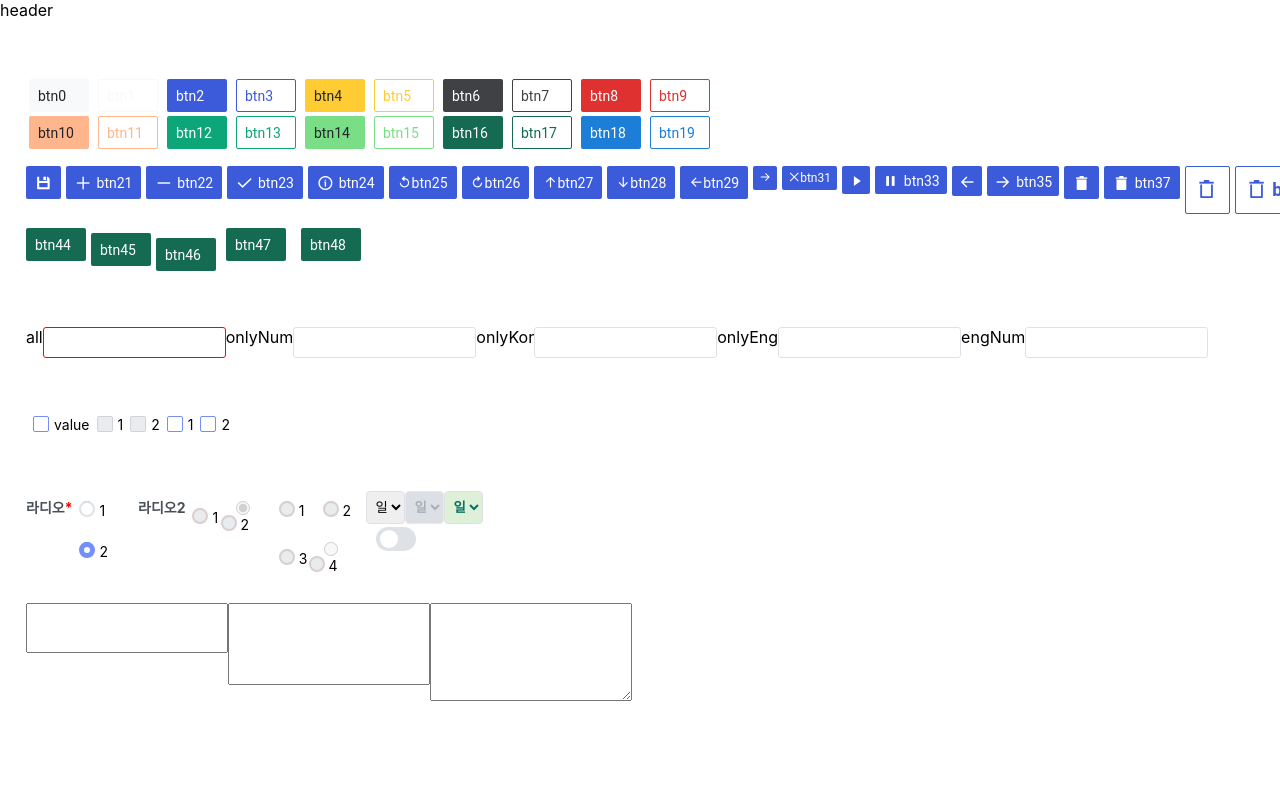
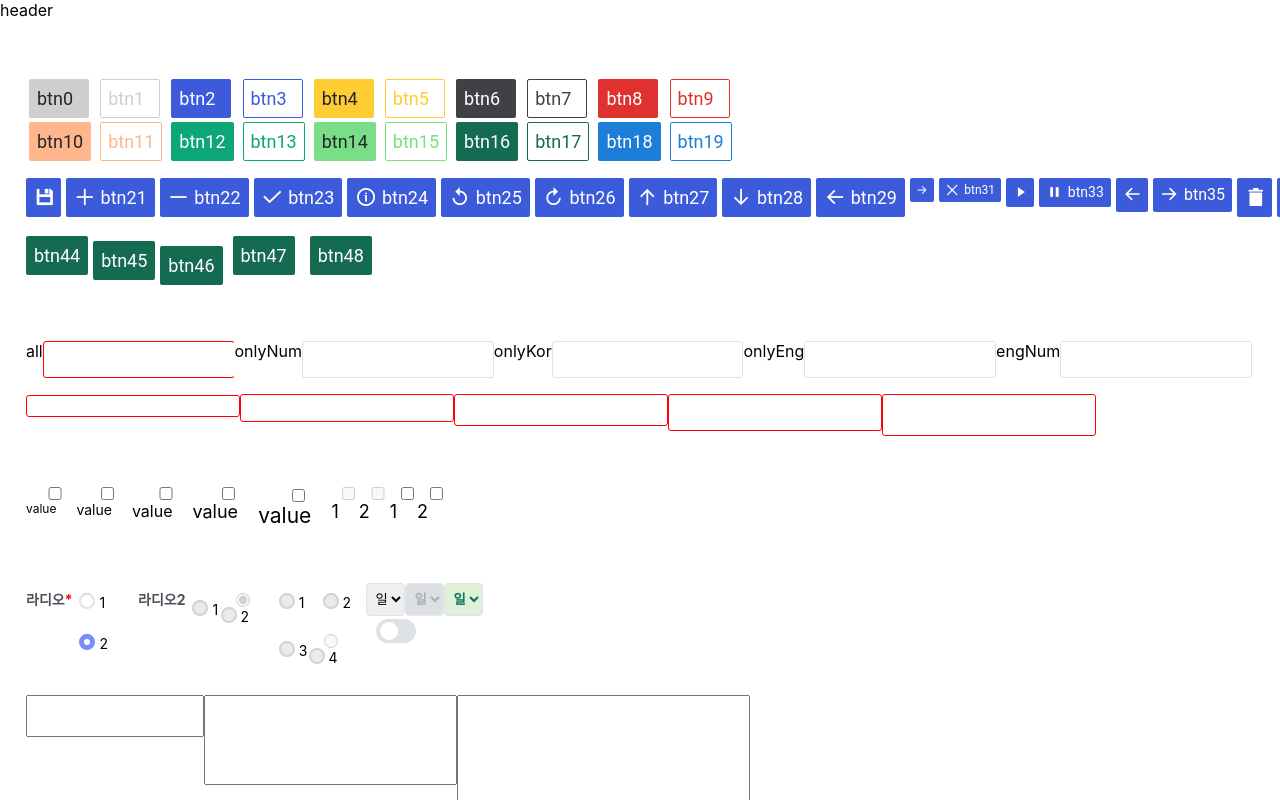
Before and after one commit to mlbghoon/PersnalBlog, a React (Create React App) app in the folder Movie/: page /ComponentTest in a window 1280 px wide. Built offline with nearby package versions, Linux system fonts and the light colour scheme.

Commit message:
리팩토링

```diff
--- a/Movie/package.json
+++ b/Movie/package.json
@@ -21,6 +21,7 @@
     "redux": "^4.2.0",
     "redux-actions": "^2.6.5",
     "redux-logger": "^3.0.6",
+    "sass": "^1.53.0",
     "typescript": "^4.7.3",
     "web-vitals": "^2.1.4",
     "x-axios-progress-bar": "^1.2.2"
--- a/Movie/src/common/components/Button/index.tsx
+++ b/Movie/src/common/components/Button/index.tsx
@@ -14,26 +14,26 @@ export const Button = ({id,margin,disabled,size="md",color="tomato",filled=true,
 
 	if (innerImage) {
 		switch (icon) {
-			case "save"    : iconClass = 'xi-diskette xi-x'; break;
-			case "add"     : iconClass = 'xi-plus xi-x';     break;
-			case "del"     : iconClass = 'xi-minus xi-x';    break;
-			case "check"   : iconClass = 'xi-check xi-x';    break;
-			case "info"	   : iconClass = 'xi-info-o xi-x';   break;
-			case "undo"    : iconClass = 'xi-undo';          break;
-			case "redo"    : iconClass = 'xi-redo';          break;
-			case "arrowUp" : iconClass = 'xi-arrow-up';      break;
-			case "arrowDn" : iconClass = 'xi-arrow-down';    break;
-			case "arrowL"  : iconClass = 'xi-arrow-left';    break;
-			case "arrowR"  : iconClass = 'xi-arrow-right';   break;
-			case "close"   : iconClass = 'xi-close';         break;
-			case "play"    : iconClass = 'xi-play xi-x';     break;
-			case "pause"   : iconClass = 'xi-pause xi-x';    break;
-			case "srch"    : iconClass = 'xi-search xi-x';   break;
-			case "left"    : iconClass = 'xi-arrow-left xi-x c-grey-6';   break;
-			case "right"   : iconClass = 'xi-arrow-right xi-x c-grey-6';  break;
-			case "trash"   : iconClass = filled ? 'xi-trash xi-x'     : 'xi-trash-o xi-x';     break;
-			case "copy"    : iconClass = filled ? 'xi-documents xi-x' : 'xi-documents-o xi-x'; break;
-			case "down"    : iconClass = filled ? 'xi-download xi-x'  : 'xi-download-o xi-x';  break;
+			case "save"    : iconClass = 'xi-x xi-diskette';     break;
+			case "add"     : iconClass = 'xi-x xi-plus';         break;
+			case "del"     : iconClass = 'xi-x xi-minus';        break;
+			case "check"   : iconClass = 'xi-x xi-check';        break;
+			case "info"	   : iconClass = 'xi-x xi-info-o';       break;
+			case "undo"    : iconClass = 'xi-x xi-undo';         break;
+			case "redo"    : iconClass = 'xi-x xi-redo';         break;
+			case "arrowUp" : iconClass = 'xi-x xi-arrow-up';     break;
+			case "arrowDn" : iconClass = 'xi-x xi-arrow-down';   break;
+			case "arrowL"  : iconClass = 'xi-x xi-arrow-left';   break;
+			case "arrowR"  : iconClass = 'xi-x xi-arrow-right';  break;
+			case "close"   : iconClass = 'xi-x xi-close';        break;
+			case "play"    : iconClass = 'xi-x xi-play';         break;
+			case "pause"   : iconClass = 'xi-x xi-pause';        break;
+			case "srch"    : iconClass = 'xi-x xi-search';       break;
+			case "left"    : iconClass = 'xi-x xi-arrow-left';   break;
+			case "right"   : iconClass = 'xi-x xi-arrow-right';  break;
+			case "trash"   : iconClass = filled ? 'xi-x xi-trash'     : 'xi-x xi-trash-o';     break;
+			case "copy"    : iconClass = filled ? 'xi-x xi-documents' : 'xi-x xi-documents-o'; break;
+			case "down"    : iconClass = filled ? 'xi-x xi-download'  : 'xi-x xi-download-o';  break;
 
 			default : iconClass = null; break;
 		}
--- a/Movie/src/common/components/Checkbox/index.tsx
+++ b/Movie/src/common/components/Checkbox/index.tsx
@@ -1,7 +1,7 @@
 import React from 'react';
 import { sh_chk_pt, sh_evnt_return, sh_multi_chk_pt } from '../TypeInterfaces';
 
-export const Checkbox =({id,keyProp,disabled,checked,value,onChange,onClick }:sh_chk_pt) => {
+export const Checkbox =({size="md",id,keyProp,disabled,checked,value,onChange,onClick }:sh_chk_pt) => {
 	const onClickHandler = (e:React.MouseEvent) => {
 		const target = e.target as HTMLInputElement;
 		onClick({id: id, target : target, key: target.value, checked : target.checked });
@@ -15,6 +15,11 @@ export const Checkbox =({id,keyProp,disabled,checked,value,onChange,onClick }:sh
 		<div
 			className= {"sh-input-checkbox-div"}
 		>
+			<label
+				key       = {"key_" + id + "_labal_" + keyProp}
+				htmlFor   = {"chk_" + id + "_" + keyProp}
+				className = {"sh-input-checkbox-label " + size}
+			>
 				<input
 					id       = {id}
 					key      = {"key_" + id + "_checkbox_" + keyProp}
@@ -22,16 +27,11 @@ export const Checkbox =({id,keyProp,disabled,checked,value,onChange,onClick }:sh
 					type     = {"checkbox"}
 					value    = {keyProp}
 					disabled = {disabled}
-				className= {"sh-input-checkbox-input"}
+					className= {"sh-input-checkbox-input " + size}
 					checked = {checked}
 					onClick = {onClickHandler}
 					onChange= {onChangeHandler}
 				/>
-			<label
-				key       = {"key_" + id + "_labal_" + keyProp}
-				htmlFor   = {"chk_" + id + "_" + keyProp}
-				className = {"sh-input-checkbox-label"}
-			>
 				{value}
 			</label>
 		</div>
@@ -39,7 +39,7 @@ export const Checkbox =({id,keyProp,disabled,checked,value,onChange,onClick }:sh
 }
 
 
-export const MultiCheckBox =({id,disabled,onChange,onClick,dataset }:sh_multi_chk_pt) => {
+export const MultiCheckBox =({size="md",id,disabled,onChange,onClick,dataset }:sh_multi_chk_pt) => {
 	const onClickHandler = (e:sh_evnt_return) => {
 		const target = e.target as HTMLInputElement;
 		onClick({id: id, target: target, key: target.value, checked : target.checked});
@@ -58,6 +58,7 @@ export const MultiCheckBox =({id,disabled,onChange,onClick,dataset }:sh_multi_ch
 						key      = {'checkbox_' + id + "_"+ i}
 						value    = {nm}
 						keyProp  = {cd}
+						size     = {size}
 						checked  = {checked}
 						disabled = {disabled}
 						onChange = {onChangeHandler}
--- a/Movie/src/common/components/Input/index.tsx
+++ b/Movie/src/common/components/Input/index.tsx
@@ -1,7 +1,7 @@
 import React, { useEffect, useRef } from 'react';
 import { sh_evnt_return, sh_ipt_pt } from '../TypeInterfaces';
 
-export const Input =({alertEmpty,type,id,margin,disabled=false,readOnly,width,size="",color,value,placeholder,minLength,maxLength,onChange,onKeyPress=(e:sh_evnt_return)=>{return;},onBlur=(e:sh_evnt_return)=>{return;},onKeyUp=(e:sh_evnt_return)=>{return;},focusOnRender=false}:sh_ipt_pt) => {
+export const Input =({alertEmpty,type,id,margin,disabled=false,readOnly,width,size="md",color,value,placeholder,minLength,maxLength,onChange,onKeyPress=(e:sh_evnt_return)=>{return;},onBlur=(e:sh_evnt_return)=>{return;},onKeyUp=(e:sh_evnt_return)=>{return;},focusOnRender=false}:sh_ipt_pt) => {
 	let inputRef = useRef<HTMLInputElement>(null);
 
 	useEffect(() => {
@@ -29,12 +29,12 @@ export const Input =({alertEmpty,type,id,margin,disabled=false,readOnly,width,si
 		}
 	}
 
-	let inputDIvClass = "sh-input-div";
-	let inputClass = "";
+	let inputDIvClass = "sh-input-div " + size;
+	let inputClass = size;
 
 	if (alertEmpty) {
 		if (value === "") {
-			inputClass += "border_red ";
+			inputClass += " border_red ";
 
 		}
 
@@ -68,11 +68,13 @@ export const Input =({alertEmpty,type,id,margin,disabled=false,readOnly,width,si
 		>
 			<input
 				id          = {id}
+				ref         = {inputRef}
 				type        = {"text"}
 				value       = {rtnVal(value)}
+				style       = {{color: color}}
 				readOnly    = {readOnly}
 				disabled    = {disabled}
-				className   = {inputClass + (size === 'h1' ? "sh-input-h1" : "")}
+				className   = {inputClass}
 				minLength   = {minLength}
 				maxLength   = {maxLength}
 				placeholder = {placeholder}
@@ -81,8 +83,6 @@ export const Input =({alertEmpty,type,id,margin,disabled=false,readOnly,width,si
 				onKeyDown = {onKeyPressHandler}
 				onKeyUp   = {onKeyUpHandler}
 				onBlur    = {onBlurHandler}
-				ref= {inputRef}
-				style    = {{color: color}}
 			/>
 		</div>
 	);
--- a/Movie/src/common/components/TextArea/index.tsx
+++ b/Movie/src/common/components/TextArea/index.tsx
@@ -1,8 +1,8 @@
 import React, { useEffect, useRef } from 'react';
 import { sh_evnt_return, sh_textarea_pt } from '../TypeInterfaces';
 
-export const TextArea =({margin,alertEmpty,rows,type,id,disabled,readOnly,width,value,placeholder,minLength,maxLength,onChange,onKeyPress=(e:sh_evnt_return)=>{return;},onBlur=(e:sh_evnt_return)=>{return;},onKeyUp=(e:sh_evnt_return)=>{return;},focusOnRender,resize=false }:sh_textarea_pt) => {
-	let inputRef = useRef<HTMLInputElement>(null);
+export const TextArea =({size="md",margin,alertEmpty,rows,type,id,disabled,readOnly,width,value,placeholder,minLength,maxLength,onChange,onKeyPress=(e:sh_evnt_return)=>{return;},onBlur=(e:sh_evnt_return)=>{return;},onKeyUp=(e:sh_evnt_return)=>{return;},focusOnRender,resize=false }:sh_textarea_pt) => {
+	let inputRef = useRef<HTMLTextAreaElement>(null);
 
 	useEffect(() => {
 		if (focusOnRender) {
@@ -66,7 +66,7 @@ export const TextArea =({margin,alertEmpty,rows,type,id,disabled,readOnly,width,
 
 	return (
 		<div className={'scrm-textarea-div' + inputClass} style={{width: width, margin: margin}}>
-			<textarea className={(resize ? "" : "no_resize")}
+			<textarea className={(size + (resize ? "" : " no_resize"))}
 				id			= {id}
 				value		= {rtnVal(value)}
 				placeholder	= {placeholder}
--- a/Movie/src/common/components/TypeInterfaces.tsx
+++ b/Movie/src/common/components/TypeInterfaces.tsx
@@ -70,6 +70,7 @@ export interface sh_sel_pt extends html_base_pt {
 }
 
 export interface sh_chk_pt extends html_base_pt {
+	size?  : string;
 	value  : string;
 	keyProp: string;
 	checked : boolean;
@@ -78,6 +79,7 @@ export interface sh_chk_pt extends html_base_pt {
 };
 
 export interface sh_multi_chk_pt extends html_base_pt {
+	size?    : string;
 	onClick  : (arg: sh_evnt_return) => void;
 	onChange : (arg: sh_evnt_return) => void;
 	dataset  :{cd: string, nm: string, checked: boolean}[]
@@ -102,6 +104,7 @@ export interface sh_textarea_pt extends html_base_pt {
 	value       : string;
 	width?      : string;
 	placeholder?: string;
+	size?       : string;
 	rows      : number;
 	minLength?: number;
 	maxLength?: number;
--- a/Movie/src/common/css/App.css
+++ b/Movie/src/common/css/App.scss
@@ -1,7 +1,4 @@
 @import url('xeicon.css');
-
-
-
 
 .App-logo {
   cursor: pointer;
@@ -37,10 +34,10 @@
 .button.i .xi-x {padding-right:0px;}
 
 .button.xs {height: 24px; line-height: 22px; font-size: 12px; padding: 0 5px;}
-.button.s  {height: 28px; line-height: 28px; font-size: 14px; padding: 0 6px;  min-width: 43px;}
-.button.m  {height: 30px; line-height: 30px; font-size: 14px; padding: 0 6px;  min-width: 60px;}
-.button.md {height: 33px; line-height: 33px; font-size: 14px; padding: 0 8px;  min-width: 60px;}
-.button.lg {height: 48px; line-height: 46px; font-size: 18px; padding: 0 10px; min-width: 100px; font-weight: bold;}
+.button.s  {height: 29px; line-height: 26px; font-size: 14px; padding: 0 6px; min-width: 43px;}
+.button.m  {height: 34px; line-height: 32px; font-size: 16px; padding: 0 6px; min-width: 60px;}
+.button.md {height: 39px; line-height: 37px; font-size: 18px; padding: 0 7px; min-width: 60px;}
+.button.lg {height: 44px; line-height: 42px; font-size: 21px; padding: 0 8px; min-width: 100px; font-weight: bold;}
 
 .button.xs.i {min-width: 24px; max-width: 24px;}
 .button.s.i  {min-width: 24px; max-width: 28px;}
@@ -53,7 +50,7 @@
 
 .button.xs.i .xi-x {font-size:1em;}
 
-.button.white      {background: #F8F9FA; color: #212529;}
+.button.white      {background: #cfcfcf; color: #212529;}
 .button.purple     {background: #3B5BDB; color: #ffffff;}
 .button.yellow     {background: #ffcc33; color: #212529;}
 .button.grey       {background: #404144; color: #ffffff;}
@@ -64,7 +61,7 @@
 .button.green      {background: #146b51; color: #ffffff;}
 .button.blue       {background: #1C7ED6; color: #ffffff;}
 
-.button.white-o      {border:1px solid #F8F9FA; color: #F8F9FA;}
+.button.white-o      {border:1px solid #cfcfcf; color: #cfcfcf;}
 .button.purple-o     {border:1px solid #3B5BDB; color: #3B5BDB;}
 .button.yellow-o     {border:1px solid #ffcc33; color: #ffcc33;}
 .button.grey-o       {border:1px solid #404144; color: #404144;}
@@ -75,27 +72,27 @@
 .button.green-o      {border:1px solid #146b51; color: #146b51;}
 .button.blue-o       {border:1px solid #1C7ED6; color: #1C7ED6;}
 
-.button.white:hover,.button.white:focus,.button.white:active                {background: #dadada;}
-.button.purple:hover,.button.purple:focus,.button.purple:active             {background: #364FC7;}
-.button.yellow:hover,.button.yellow:focus,.button.yellow:active             {background: #FFD75F;}
-.button.grey:hover,.button.grey:focus,.button.grey:active                   {background: #7b828a;}
-.button.red:hover,.button.red:focus,.button.red:active                      {background: #b72626;}
-.button.tomato:hover,.button.tomato:focus,.button.tomato:active             {background: #cf9573;}
-.button.new_green:hover,.button.new_green:focus,.button.new_green:active    {background: #0a8a63;}
-.button.lightgreen:hover,.button.lightgreen:focus,.button.lightgreen:active {background: #67ba72;}
-.button.green:hover,.button.green:focus,.button.green:active                {background: #0f513e;}
-.button.blue:hover,.button.blue:focus,.button.blue:active                   {background: #1767ad;}
+.button.white:hover,.button.white:focus,.button.white:active                {background: #8f8f8f;}
+.button.purple:hover,.button.purple:focus,.button.purple:active             {background: #2a3c97;}
+.button.yellow:hover,.button.yellow:focus,.button.yellow:active             {background: #b39743;}
+.button.grey:hover,.button.grey:focus,.button.grey:active                   {background: #4b5055;}
+.button.red:hover,.button.red:focus,.button.red:active                      {background: #751818;}
+.button.tomato:hover,.button.tomato:focus,.button.tomato:active             {background: #805c48;}
+.button.new_green:hover,.button.new_green:focus,.button.new_green:active    {background: #065e43;}
+.button.lightgreen:hover,.button.lightgreen:focus,.button.lightgreen:active {background: #427449;}
+.button.green:hover,.button.green:focus,.button.green:active                {background: #07251c;}
+.button.blue:hover,.button.blue:focus,.button.blue:active                   {background: #0d3a62;}
 
-.button.white-o:hover,.button.white-o:focus,.button.white-o:active                {color: #dadada;border:1px solid #dadada;}
-.button.purple-o:hover,.button.purple-o:focus,.button.purple-o:active             {color: #364FC7;border:1px solid #364FC7;}
-.button.yellow-o:hover,.button.yellow-o:focus,.button.yellow-o:active             {color: #FFD75F;border:1px solid #FFD75F;}
-.button.grey-o:hover,.button.grey-o:focus,.button.grey-o:active                   {color: #7b828a;border:1px solid #7b828a;}
-.button.red-o:hover,.button.red-o:focus,.button.red-o:active                      {color: #b72626;border:1px solid #b72626;}
-.button.tomato-o:hover,.button.tomato-o:focus,.button.tomato-o:active             {color: #cf9573;border:1px solid #cf9573;}
-.button.new_green-o:hover,.button.new_green-o:focus,.button.new_green-o:active    {color: #0a8a63;border:1px solid #0a8a63;}
-.button.lightgreen-o:hover,.button.lightgreen-o:focus,.button.lightgreen-o:active {color: #67ba72;border:1px solid #67ba72;}
-.button.green-o:hover,.button.green-o:focus,.button.green-o:active                {color: #0f513e;border:1px solid #0f513e;}
-.button.blue-o:hover,.button.blue-o:focus,.button.blue-o:active                   {color: #1767ad;border:1px solid #1767ad;}
+.button.white-o:hover,.button.white-o:focus,.button.white-o:active                {color: #8f8f8f;border:1px solid #8f8f8f;}
+.button.purple-o:hover,.button.purple-o:focus,.button.purple-o:active             {color: #2a3c97;border:1px solid #2a3c97;}
+.button.yellow-o:hover,.button.yellow-o:focus,.button.yellow-o:active             {color: #b39743;border:1px solid #b39743;}
+.button.grey-o:hover,.button.grey-o:focus,.button.grey-o:active                   {color: #4b5055;border:1px solid #4b5055;}
+.button.red-o:hover,.button.red-o:focus,.button.red-o:active                      {color: #751818;border:1px solid #751818;}
+.button.tomato-o:hover,.button.tomato-o:focus,.button.tomato-o:active             {color: #805c48;border:1px solid #805c48;}
+.button.new_green-o:hover,.button.new_green-o:focus,.button.new_green-o:active    {color: #065e43;border:1px solid #065e43;}
+.button.lightgreen-o:hover,.button.lightgreen-o:focus,.button.lightgreen-o:active {color: #427449;border:1px solid #427449;}
+.button.green-o:hover,.button.green-o:focus,.button.green-o:active                {color: #07251c;border:1px solid #07251c;}
+.button.blue-o:hover,.button.blue-o:focus,.button.blue-o:active                   {color: #0d3a62;border:1px solid #0d3a62;}
 
 
 .app-panel    {height: 100vh; width: 100%; display: block; overflow: hidden;}
@@ -131,13 +128,22 @@
 .center-panel { text-align: center; }
 
 
-input[type='text'], input[type='password'] {font-size: 14px; line-height: 16px; position: relative; z-index: 9; height: 15px; padding: 8px 0 6px; color: #000; border: 1px solid #DEE2E6; background: #fff; outline: none; border-radius:3px;}
+input[type='text'], input[type='password'] { position: relative; z-index: 9; color: #000; border: 1px solid #DEE2E6; background: #fff; outline: none; border-radius:3px;}
 input[type='text']::placeholder, input[type='password']::placeholder {color:#ADB5BD;}
 
-.sh-input-div {overflow:hidden; width: 100%; height: 33.33px}
-.sh-input-h1 {
-	font-weight: bold; font-size: 1.5em !important;
-}
+.sh-input-div {overflow:hidden; width: 100%; }
+.sh-input-div.xs {height: 24px}
+.sh-input-div.s  {height: 29px}
+.sh-input-div.m  {height: 34px}
+.sh-input-div.md {height: 39px}
+.sh-input-div.lg {height: 44px}
+
+input.xs { width: 99%; line-height: 12px; font-size: 12px; padding: 3px 0 3px; }
+input.s  { width: 99%; line-height: 14px; font-size: 14px; padding: 5px 0 5px; }
+input.m  { width: 99%; line-height: 16px; font-size: 16px; padding: 6px 0 6px; }
+input.md { width: 99%; line-height: 18px; font-size: 18px; padding: 7px 0 7px; }
+input.lg { width: 99%; line-height: 21px; font-size: 21px; font-weight: bold; padding: 8px 0 8px; }
+
 .sh-input-div > input[type='text']:focus , input[type='password']:focus { outline: none; }
 .sh-input-div > input[type='text']:disabled , input[type='password']:disabled {background-color: #ced4da; color:#777; cursor: not-allowed;}
 .sh-input-div > input[type='text']:disabled::placeholder , input[type='password']:disabled::placeholder {color:#777; }
@@ -149,12 +155,19 @@ input[type='text']::placeholder, input[type='password']::placeholder {color:#ADB
 
 /* checkbox */
 .sh-input-checkbox-div { display: inline; cursor: pointer;}
-.sh-input-checkbox-div > label {position:relative; font-size:14px; height:27px; line-height: 33px; display: inline-block;}
-.sh-input-checkbox-div > input[type='checkbox'] {margin:0; margin-left: 4px; align-content: center;position: relative;width: 24px;height: 24px; opacity: 0; z-index: 2; cursor:pointer;}
+
+.sh-input-checkbox-div > label {position:relative; display: inline-block;}
+
+.sh-input-checkbox-div > label.xs { font-size:12px; height:27px; line-height: 12px; }
+.sh-input-checkbox-div > label.s  { font-size:14px; height:27px; line-height: 14px; }
+.sh-input-checkbox-div > label.m  { font-size:16px; height:27px; line-height: 16px; }
+.sh-input-checkbox-div > label.md { font-size:18px; height:27px; line-height: 18px; }
+.sh-input-checkbox-div > label.lg { font-size:21px; height:27px; line-height: 21px; }
+
+.sh-input-checkbox-div > input[type='checkbox'] {margin:0; margin-left: 4px; align-content: center; position: relative; width: 24px; opacity: 0; z-index: 2; cursor:pointer;}
 .sh-input-checkbox-div > input[type='checkbox'] + label:before {content: ''; margin-top:8px; box-sizing:border-box; display: inline-block; width:16px; height:16px; position:absolute; border:1px solid #748FFC; border-radius:2px; margin-left: -21px;}
 .sh-input-checkbox-div > input[type="checkbox"]:checked + label:before {border:none; background-color: #748FFC; background-image: url('../image/check.png'); background-size:65%; background-repeat: no-repeat; background-position: 50% 50%;}
 .sh-input-checkbox-div > input[type="checkbox"]:disabled + label:before { border:1px solid #ced4da; background: #e9ecef; cursor: not-allowed;}
-
 
 /* label */
 .sh-label-div {display: inline-block; position: relative; margin-right: 5px; margin-left: 5px;}
@@ -171,7 +184,7 @@ input[type='text']::placeholder, input[type='password']::placeholder {color:#ADB
 .sh-input-radio-div > input + label:before {content:""; display: inline-block; position:absolute; background:#fff; border-radius:50%; box-sizing:border-box; left:-15px; top:7px;width:16px; height: 16px; border:2px solid #DEE2E6; }
 .sh-input-radio-div > input:checked + label:before { border:5px solid #748FFC;}
 .sh-input-radio-div > input:disabled + label:before { border:2px solid #dacece; background: #e9ecef; cursor: not-allowed;}
-.sh-input-radio-div > label {float: left; display:inline-block; font-size: 14px; height:33px;line-height: 33px; position: relative; padding-left:5px;}
+.sh-input-radio-div > label {float: left; display:block; font-size: 14px; height:33px;line-height: 33px; position: relative; padding-left:5px;}
 .sh-input-radio-input {margin: 0px 0px 0px 0px; cursor: pointer;}
 .sh-input-radio-label {cursor: pointer;}
 
@@ -209,9 +222,14 @@ select {border-radius:4px; border:1px solid #DEE2E6; padding:7px 0 7px 4px; outl
   resize: none;
 }
 .scrm-textarea-div { width:auto;}
-.scrm-textarea-div > textarea { width:100%; padding: 0px; margin: 0px; box-sizing: border-box; padding:8px; font-size: 14px !important;}
+.scrm-textarea-div > textarea { width:100%; padding: 0px; margin: 0px; box-sizing: border-box; padding:8px; }
 .scrm-textarea-div > textarea:disabled {background: #e9ecef !important; color:#adb5bd !important; cursor: not-allowed;}
 
 textarea { height: auto;}
+textarea.xs { line-height: 12px; font-size: 12px; }
+textarea.s  { line-height: 14px; font-size: 14px; }
+textarea.m  { line-height: 16px; font-size: 16px; }
+textarea.md { line-height: 18px; font-size: 18px; }
+textarea.lg { line-height: 21px; font-size: 21px; font-weight: bold;}
 
 .scrm-textarea-div > .scrm-textarea-input-auto {overflow:auto !important; padding: 0px; }
--- a/Movie/src/container/ComponentTest.tsx
+++ b/Movie/src/container/ComponentTest.tsx
@@ -319,7 +319,6 @@ export const ComponentTest = () => {
                     ]
                   ]}
                 />
-
               </FlexPanel>
             </LFloatPanel>
           </RelativePanel>
@@ -629,6 +628,67 @@ export const ComponentTest = () => {
               </FlexPanel>
             </LFloatPanel>
           </RelativePanel>
+          <RelativePanel>
+            <LFloatPanel>
+              <FlexPanel>
+                <Input
+                  id={"allxs"}
+                  value={iptVal}
+                  focusOnRender={true}
+                  onChange={inputOnChange}
+                  onKeyPress={inputOnKeyPress}
+                  onKeyUp={inputOnKeyUp}
+                  onBlur={inputOnBlur}
+                  alertEmpty={true}
+                  size={"xs"}
+                />
+                <Input
+                  id={"alls"}
+                  value={iptVal}
+                  focusOnRender={true}
+                  onChange={inputOnChange}
+                  onKeyPress={inputOnKeyPress}
+                  onKeyUp={inputOnKeyUp}
+                  onBlur={inputOnBlur}
+                  alertEmpty={true}
+                  size={"s"}
+                />
+                <Input
+                  id={"allm"}
+                  value={iptVal}
+                  focusOnRender={true}
+                  onChange={inputOnChange}
+                  onKeyPress={inputOnKeyPress}
+                  onKeyUp={inputOnKeyUp}
+                  onBlur={inputOnBlur}
+                  alertEmpty={true}
+                  size={"m"}
+                />
+                <Input
+                  id={"allmd"}
+                  value={iptVal}
+                  focusOnRender={true}
+                  onChange={inputOnChange}
+                  onKeyPress={inputOnKeyPress}
+                  onKeyUp={inputOnKeyUp}
+                  onBlur={inputOnBlur}
+                  alertEmpty={true}
+                  size={"md"}
+                />
+                <Input
+                  id={"allla"}
+                  value={iptVal}
+                  focusOnRender={true}
+                  onChange={inputOnChange}
+                  onKeyPress={inputOnKeyPress}
+                  onKeyUp={inputOnKeyUp}
+                  onBlur={inputOnBlur}
+                  alertEmpty={true}
+                  size={"lg"}
+                />
+              </FlexPanel>
+            </LFloatPanel>
+          </RelativePanel>
         </ComponentPanel>
       </SubFullPanel>
       <ComponentPanel>
@@ -642,6 +702,43 @@ export const ComponentTest = () => {
                 onChange={checkBoxOnChange}
                 onClick={checkBoxOnClick}
                 checked={checked}
+                size={"xs"}
+              />
+              <Checkbox
+                id={"Checkbox"}
+                keyProp={"keyProp"}
+                value={"value"}
+                onChange={checkBoxOnChange}
+                onClick={checkBoxOnClick}
+                checked={checked}
+                size={"s"}
+              />
+              <Checkbox
+                id={"Checkbox"}
+                keyProp={"keyProp"}
+                value={"value"}
+                onChange={checkBoxOnChange}
+                onClick={checkBoxOnClick}
+                checked={checked}
+                size={"m"}
+              />
+              <Checkbox
+                id={"Checkbox"}
+                keyProp={"keyProp"}
+                value={"value"}
+                onChange={checkBoxOnChange}
+                onClick={checkBoxOnClick}
+                checked={checked}
+                size={"md"}
+              />
+              <Checkbox
+                id={"Checkbox"}
+                keyProp={"keyProp"}
+                value={"value"}
+                onChange={checkBoxOnChange}
+                onClick={checkBoxOnClick}
+                checked={checked}
+                size={"lg"}
               />
               <MultiCheckBox
                 id={"MultiCheckbox"}
@@ -734,6 +831,7 @@ export const ComponentTest = () => {
                 onChange={onTextAreaChanged}
                 value={textAreaValue}
                 id={'textArea'}
+                size={"xs"}
               />
               <TextArea
                 rows={4}
@@ -747,6 +845,7 @@ export const ComponentTest = () => {
                 value={textAreaValue}
                 id={'textArea2'}
                 resize={true}
+                size={"lg"}
               />
             </FlexPanel>
           </LFloatPanel>
--- a/Movie/src/container/Root.tsx
+++ b/Movie/src/container/Root.tsx
@@ -1,6 +1,6 @@
 import React from 'react';
 import { BrowserRouter, Routes, Route } from 'react-router-dom';
-import '../common/css/App.css';
+import '../common/css/App.scss';
 import App from './App';
 import { Main } from './Main';
 
```
Also changed, not shown: 2 other files (tests, documents, lock files or other folders). Lines whose indentation alone changed are shown as unchanged.
